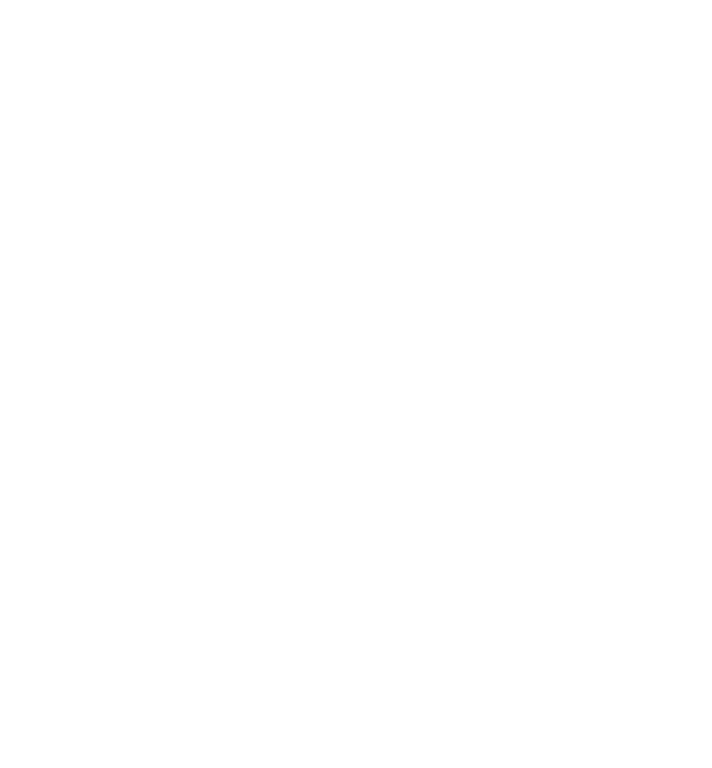
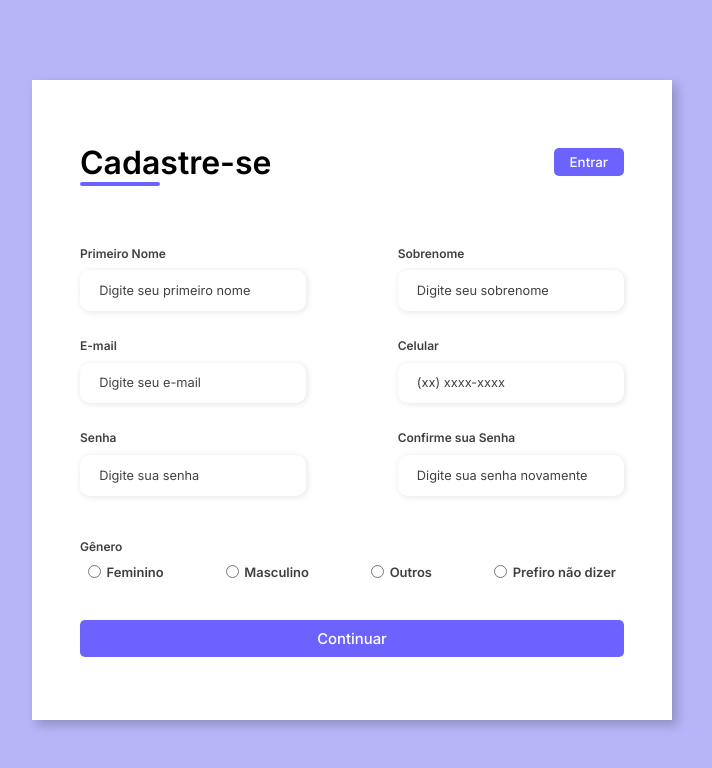
Before and after one commit to Th-uro/Registration-form, a plain HTML site: page index.html in a window 1280 px wide. Shown: the whole page, without its empty margins (288-1000 px from the left). Drawn offline with Linux system fonts and the light colour scheme.

Commit message:
Finished project

```diff
--- a/index.html
+++ b/index.html
@@ -1,12 +1,135 @@
 <!DOCTYPE html>
 <html lang="pt-br">
-<head>
-  <meta charset="UTF-8">
-  <meta http-equiv="X-UA-Compatible" content="IE=edge">
-  <meta name="viewport" content="width=device-width, initial-scale=1.0">
-  <title>Document</title>
-</head>
-<body>
+  <head>
+    <meta charset="UTF-8" />
+    <meta http-equiv="X-UA-Compatible" content="IE=edge" />
+    <meta name="viewport" content="width=device-width, initial-scale=1.0" />
+    <link rel="stylesheet" href="style.css" />
+    <title>Formulário de Cadastro</title>
 
-</body>
+    <link rel="preconnect" href="https://fonts.googleapis.com" />
+    <link rel="preconnect" href="https://fonts.gstatic.com" crossorigin />
+    <link
+      href="https://fonts.googleapis.com/css2?family=Inter:wght@100;200;300;400;500;600&display=swap"
+      rel="stylesheet"
+    />
+  </head>
+  <body>
+    <div class="container">
+      <div class="form-image">
+        <img src="./assets/img/undraw_shopping_re_hdd9.svg" alt="" />
+      </div>
+      <div class="form">
+        <form action="#">
+          <div class="form-header">
+            <div class="title">
+              <h1>Cadastre-se</h1>
+            </div>
+            <div class="login-button">
+              <button><a href="#">Entrar</a></button>
+            </div>
+          </div>
+
+          <div class="input-group">
+            <div class="input-box">
+              <label for="firstname">Primeiro Nome</label>
+              <input
+                id="firstname"
+                type="text"
+                name="firstname"
+                placeholder="Digite seu primeiro nome"
+                required
+              />
+            </div>
+
+            <div class="input-box">
+              <label for="lastname">Sobrenome</label>
+              <input
+                id="lastname"
+                type="text"
+                name="lastname"
+                placeholder="Digite seu sobrenome"
+                required
+              />
+            </div>
+            <div class="input-box">
+              <label for="email">E-mail</label>
+              <input
+                id="email"
+                type="email"
+                name="email"
+                placeholder="Digite seu e-mail"
+                required
+              />
+            </div>
+
+            <div class="input-box">
+              <label for="number">Celular</label>
+              <input
+                id="number"
+                type="tel"
+                name="number"
+                placeholder="(xx) xxxx-xxxx"
+                required
+              />
+            </div>
+
+            <div class="input-box">
+              <label for="password">Senha</label>
+              <input
+                id="password"
+                type="password"
+                name="password"
+                placeholder="Digite sua senha"
+                required
+              />
+            </div>
+
+            <div class="input-box">
+              <label for="confirmPassword">Confirme sua Senha</label>
+              <input
+                id="confirmPassword"
+                type="password"
+                name="confirmPassword"
+                placeholder="Digite sua senha novamente"
+                required
+              />
+            </div>
+          </div>
+
+          <div class="gender-inputs">
+            <div class="gender-title">
+              <h6>Gênero</h6>
+            </div>
+
+            <div class="gender-group">
+              <div class="gender-input">
+                <input id="female" type="radio" name="gender" />
+                <label for="female">Feminino</label>
+              </div>
+
+              <div class="gender-input">
+                <input id="male" type="radio" name="gender" />
+                <label for="male">Masculino</label>
+              </div>
+
+              <div class="gender-input">
+                <input id="others" type="radio" name="gender" />
+                <label for="others">Outros</label>
+              </div>
+
+              <div class="gender-input">
+                <input id="none" type="radio" name="gender" />
+                <label for="none">Prefiro não dizer</label>
+              </div>
+            </div>
+          </div>
+
+          <div class="continue-button">
+            <button><a href="#">Continuar</a></button>
+          </div>
+        </form>
+      </div>
+    </div>
+  </body>
 </html>
--- a/style.css
+++ b/style.css
@@ -0,0 +1,208 @@
+* {
+  padding: 0;
+  margin: 0;
+  box-sizing: border-box;
+  font-family: 'Inter', sans-serif;
+}
+
+body {
+  width: 100%;
+  height: 100vh;
+  display: flex;
+  justify-content: center;
+  align-items: center;
+  background: #0c0ce94d;
+}
+
+.container {
+  width: 80%;
+  height: 80vh;
+  display: flex;
+  box-shadow: 5px 5px 10px rgba(0, 0, 0, 0.212);
+}
+
+.form-image {
+  width: 50%;
+  display: flex;
+  justify-content: center;
+  align-items: center;
+  background-color: #fde3a7d7;
+  padding: 1rem;
+}
+
+.form-image img {
+  width: 31rem;
+}
+
+.form {
+  width: 50%;
+  display: flex;
+  flex-direction: column;
+  justify-content: center;
+  align-items: center;
+  background-color: #fff;
+  padding: 3rem;
+}
+
+.form-header {
+  margin-bottom: 3rem;
+  display: flex;
+  justify-content: space-between;
+}
+
+.login-button {
+  display: flex;
+  align-items: center;
+}
+
+.login-button button {
+  border: none;
+  background-color: #6c63ff;
+  padding: 0.4rem 1rem;
+  border-radius: 5px;
+  cursor: pointer;
+}
+
+.login-button button:hover {
+  background-color: #6b63fff1;
+}
+
+.login-button button a {
+  text-decoration: none;
+  font-weight: 500;
+  color: #fff;
+}
+
+.form-header h1::after {
+  content: '';
+  display: block;
+  width: 5rem;
+  height: 0.3rem;
+  background-color: #6c63ff;
+  margin: 0 auto;
+  position: absolute;
+  border-radius: 10px;
+}
+
+.input-group {
+  display: flex;
+  flex-wrap: wrap;
+  justify-content: space-between;
+  padding: 1rem 0;
+}
+
+.input-box {
+  display: flex;
+  flex-direction: column;
+  margin-bottom: 1.1rem;
+}
+
+.input-box input {
+  margin: 0.6rem 0;
+  padding: 0.8rem 1.2rem;
+  border: none;
+  border-radius: 10px;
+  box-shadow: 1px 1px 6px #0000001c;
+  font-size: 0.8rem;
+}
+
+.input-box input:hover {
+  background-color: #eeeeee75;
+}
+
+.input-box input:focus-visible {
+  outline: 1px solid #6c63ff;
+}
+
+.input-box label,
+.gender-title h6 {
+  font-size: 0.75rem;
+  font-weight: 600;
+  color: #000000c0;
+}
+
+.input-box input::placeholder {
+  color: #000000be;
+}
+
+.gender-group {
+  display: flex;
+  justify-content: space-between;
+  margin-top: 0.62rem;
+  padding: 0 .5rem;
+}
+
+.gender-input {
+  display: flex;
+  align-items: center;
+}
+
+.gender-input input {
+  margin-right: 0.35rem;
+}
+
+.gender-input label {
+  font-size: 0.81rem;
+  font-weight: 600;
+  color: #000000c0;
+}
+
+.continue-button button {
+  width: 100%;
+  margin-top: 2.5rem;
+  border: none;
+  background-color: #6c63ff;
+  padding: 0.62rem;
+  border-radius: 5px;
+  cursor: pointer;
+}
+
+.continue-button button:hover {
+  background-color: #6b63fff1;
+}
+
+.continue-button button a {
+  text-decoration: none;
+  font-size: 0.93rem;
+  font-weight: 500;
+  color: #fff;
+}
+
+@media screen and (max-width: 1330px) {
+  .form-image {
+      display: none;
+  }
+  .container {
+      width: 50%;
+  }
+  .form {
+      width: 100%;
+  }
+}
+
+@media screen and (max-width: 1064px) {
+  .container {
+      width: 90%;
+      height: auto;
+  }
+  .input-group {
+      flex-direction: column;
+      z-index: 5;
+      padding-right: 5rem;
+      max-height: 10rem;
+      overflow-y: scroll;
+      flex-wrap: nowrap;
+  }
+  .gender-inputs {
+      margin-top: 2rem;
+  }
+  .gender-group {
+      flex-direction: column;
+  }
+  .gender-title h6 {
+      margin: 0;
+  }
+  .gender-input {
+      margin-top: 0.5rem;
+  }
+}
```
Also changed, not shown: 1 other file.
